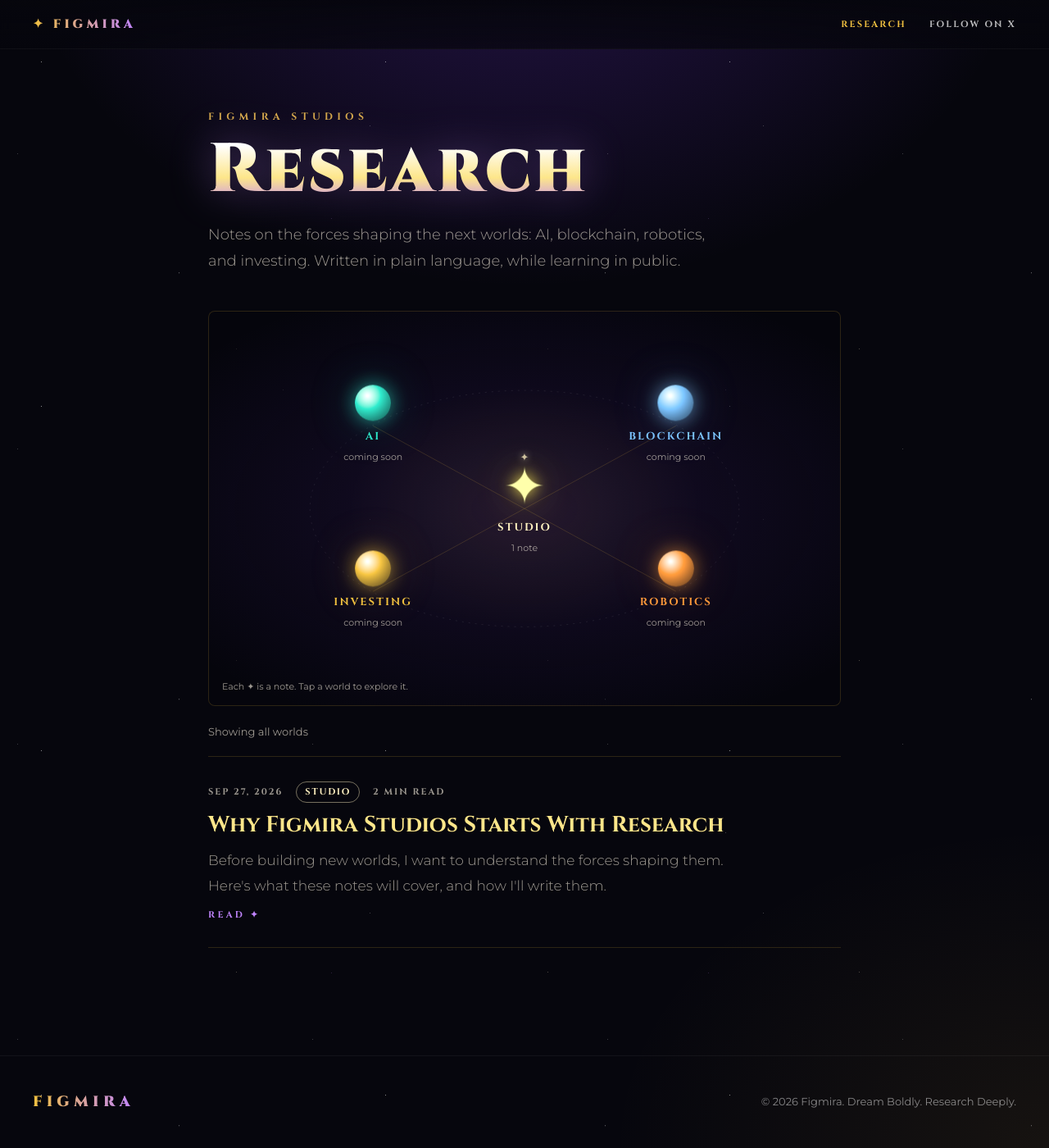
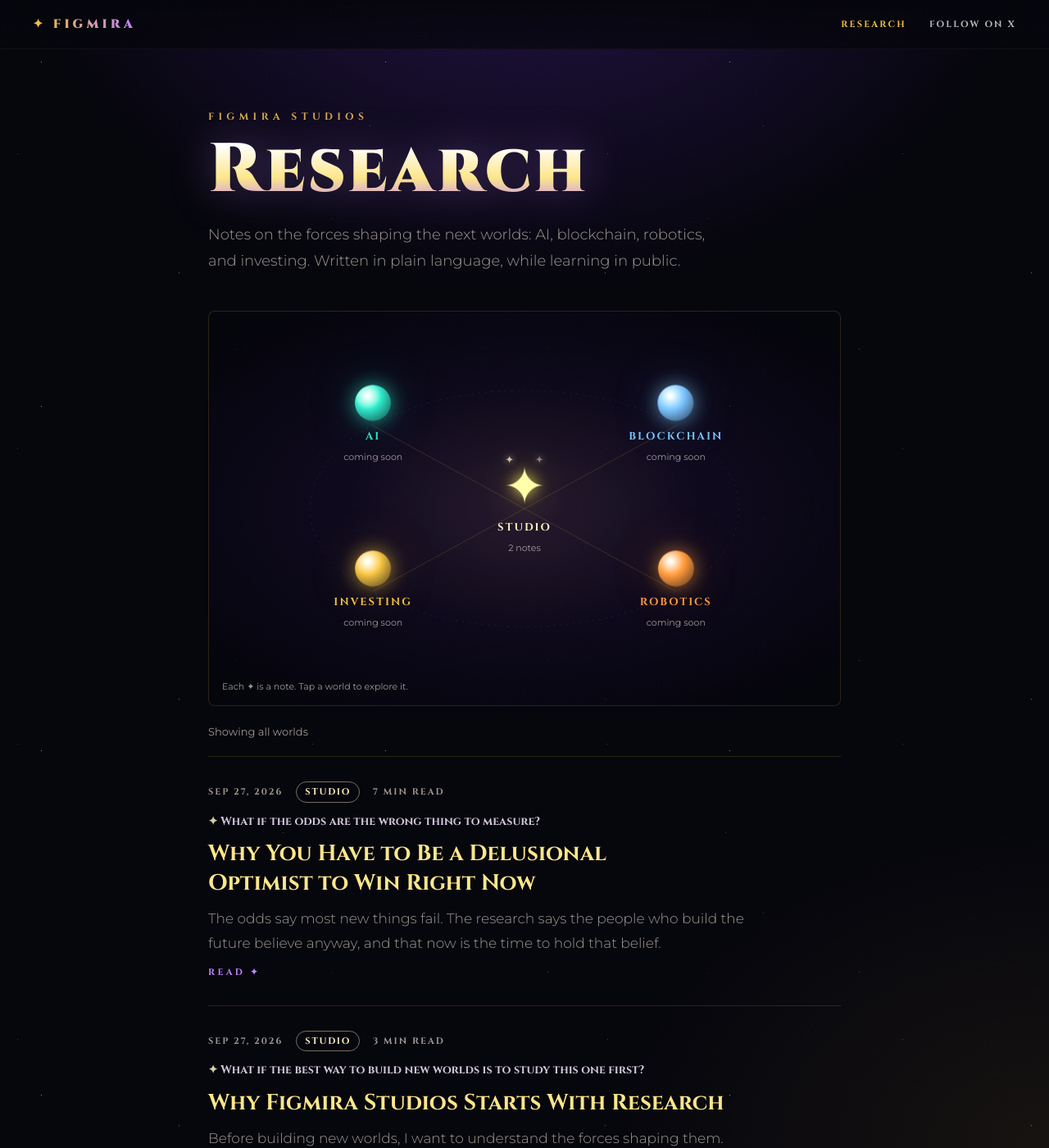
Before and after one commit to Figmira/figmira-website, a Jekyll site: the page built from research/index.html, in a window 1280 px wide and 1400 px high. Shown: the whole window at 82% size. Built offline with Jekyll 4.4.1, drawn with Linux system fonts in a browser that asks for light colours; some of the changed lines change nothing that is shown.

Commit message:
Add files via upload

```diff
--- a/_posts/2026-09-27-why-figmira-studios-starts-with-research.md
+++ b/_posts/2026-09-27-why-figmira-studios-starts-with-research.md
@@ -3,6 +3,7 @@
 title: Why Figmira Studios Starts With Research
 description: Before building new worlds, I want to understand the forces shaping them. Here's what these notes will cover, and how I'll write them.
 topic: Studio
+whatif: What if the best way to build new worlds is to study this one first?
 ---
 
 Every world starts as a figment. Figmira began as one: the idea that the worlds we imagine deserve to be built, not only dreamed about.
@@ -35,4 +36,12 @@
 
 Every realm on this site is still a figment. These notes are the first step toward making them real.
 
+<aside class="fx-figment" aria-label="Figment: an imagined scene">
+  <p class="fx-figment-label">✦ Figment · imagined, not reported</p>
+  <p>It's 2034. A delivery robot finishes its last route of the night and gets paid. Not its owner. The robot itself, a few cents sent over an open network.</p>
+  <p>It spends part of it on a software update an AI agent recommended, and saves the rest. Somewhere, an investor who backed the idea years ago, back when it sounded ridiculous, smiles.</p>
+  <p>This world doesn't exist yet. Every piece of it already does.</p>
+  <p class="fx-figment-src">Built from the four frontiers in this note: AI, blockchain, robotics, and investing.</p>
+</aside>
+
 *Iso, Founder of Figmira*
--- /dev/null
+++ b/_posts/2026-09-27-why-you-have-to-be-a-delusional-optimist.md
@@ -0,0 +1,155 @@
+---
+layout: note
+title: Why You Have to Be a Delusional Optimist to Win Right Now
+description: The odds say most new things fail. The research says the people who build the future believe anyway, and that now is the time to hold that belief.
+topic: Studio
+whatif: What if the odds are the wrong thing to measure?
+date: 2026-09-27 12:00:00 -0500
+---
+
+<aside class="fx-tldr" aria-label="The short version">
+  <p class="fx-tldr-title">The short version</p>
+  <ul>
+    <li>New founders rate their odds far higher than reality does. That optimism is how the future gets built.</li>
+    <li>AI, robots, and money are moving faster than ever, and the people who move now have the most room to run.</li>
+    <li>The trick: be delusional about the destination and disciplined about the road.</li>
+  </ul>
+</aside>
+
+Quick question before you read on: if you started something tomorrow, what are the odds it works? Out of 10.
+
+Hold that number. We'll come back to it.
+
+## The odds were never the point
+
+In 1988, researchers Arnold Cooper, Carolyn Woo, and William Dunkelberg asked 2,994 people who had just started businesses that same question. [Most of them rated their odds as very high.](https://www.sciencedirect.com/science/article/abs/pii/0883902688900201)
+
+<figure class="fx-chart" data-fx="bars">
+  <figcaption class="fx-cap">New founders who rated their own chance of success as…</figcaption>
+  <div class="fx-row" data-value="81" data-max="100" data-label="7 out of 10 or better" data-suffix="%">7 out of 10 or better: 81%</div>
+  <div class="fx-row" data-value="33" data-max="100" data-label="A perfect 10 out of 10" data-suffix="%">A perfect 10 out of 10: 33%</div>
+  <p class="fx-src">Source: Cooper, Woo &amp; Dunkelberg (1988), 2,994 new business owners</p>
+</figure>
+
+Reality is far harsher. Here's what actually happens to new businesses in the U.S.:
+
+<figure class="fx-chart" data-fx="bars">
+  <figcaption class="fx-cap">New U.S. businesses that have closed after…</figcaption>
+  <div class="fx-row" data-value="22" data-max="100" data-label="1 year" data-suffix="%">1 year: 22%</div>
+  <div class="fx-row" data-value="49" data-max="100" data-label="5 years" data-suffix="%">5 years: 49%</div>
+  <div class="fx-row" data-value="65" data-max="100" data-label="10 years" data-suffix="%">10 years: 65%</div>
+  <p class="fx-src">Source: U.S. Bureau of Labor Statistics data (through March 2025), analyzed by <a href="https://www.lendingtree.com/business/small/failure-rate/">LendingTree</a></p>
+</figure>
+
+Four out of five founders believe they're headed for success. Within ten years, nearly two out of three businesses are gone. By any sober math, most of those founders were wrong.
+
+And yet Daniel Kahneman, who won a Nobel Prize for studying how human judgment goes wrong, titled his chapter on this exact bias ["The Engine of Capitalism."](https://en.wikipedia.org/wiki/Thinking,_Fast_and_Slow) His point was that optimists take the risks everyone else avoids. Many of them lose. But the world moves forward because they tried.
+
+Jensen Huang built Nvidia into one of the most valuable companies on Earth. When the *Acquired* podcast asked him in 2023 whether he would start a company again, [he said he wouldn't](https://fortune.com/2023/10/23/nvidia-ceo-jensen-huang-tech-startup-entrepreneur). Building Nvidia, he explained, turned out to be "a million times harder than I expected it to be."
+
+That's the delusion that matters: either not knowing how hard it will be, or knowing and going anyway.
+
+### Where would you stand?
+
+Remember your number? Set it below and see which founders you'd be standing with.
+
+<div class="fx-odds" data-fx="odds"></div>
+
+## Why the world needs dreamers right now
+
+Look at where we are in 2026. The money, the machines, and the robots are all moving faster than ever.
+
+<figure class="fx-chart" data-fx="bars">
+  <figcaption class="fx-cap">Global AI investment, per year</figcaption>
+  <div class="fx-row" data-value="253" data-max="3000" data-label="2024" data-prefix="$" data-suffix="B">2024: $253B</div>
+  <div class="fx-row" data-value="581" data-max="3000" data-label="2025" data-prefix="$" data-suffix="B">2025: $581B</div>
+  <div class="fx-row" data-value="1" data-w="1000" data-max="3000" data-label="2026" data-forecast data-prefix="$" data-suffix="T+">2026 (forecast): $1T+</div>
+  <div class="fx-row" data-value="3" data-w="3000" data-max="3000" data-label="2030" data-forecast data-prefix="$" data-suffix="T+">2030 (forecast): $3T+</div>
+  <p class="fx-src">2024–25 (actual): Stanford AI Index 2026, via <a href="https://spectrum.ieee.org/state-of-ai-index-2026">IEEE Spectrum</a>. 2026 forecast: <a href="https://www.goldmansachs.com/insights/articles/global-investment-is-forecast-to-exceed-1-trillion-in-2026">Goldman Sachs</a>. 2030 forecast: <a href="https://www.delloro.com/news/ai-buildout-maintains-momentum-as-data-center-capex-surpasses-3-trillion-by-2030/">Dell’Oro Group</a> (worldwide data center spending, driven mostly by AI). Each source measures a little differently, so read the trend, not the exact gaps.</p>
+</figure>
+
+In one year, AI investment more than doubled. Forecasters expect it to keep climbing past $3 trillion a year by 2030. That's the world betting enormous sums on a future nobody can see yet.
+
+<figure class="fx-chart" data-fx="bars">
+  <figcaption class="fx-cap">Top AI score on <em>Humanity's Last Exam</em>, one of the hardest AI tests ever written</figcaption>
+  <div class="fx-row" data-value="8.8" data-max="100" data-label="Earlier best" data-suffix="%" data-decimals="1">Earlier best: 8.8%</div>
+  <div class="fx-row" data-value="38.3" data-max="100" data-label="Early 2026" data-suffix="%" data-decimals="1">Early 2026: 38.3%</div>
+  <p class="fx-src">Source: Stanford AI Index 2026, via <a href="https://spectrum.ieee.org/state-of-ai-index-2026">IEEE Spectrum</a></p>
+</figure>
+
+This test was designed to stump AI. In roughly a year, the best systems went from barely scratching it to solving more than a third.
+
+<figure class="fx-chart" data-fx="bars">
+  <figcaption class="fx-cap">Industrial robots installed in 2024</figcaption>
+  <div class="fx-row" data-value="295" data-max="300" data-label="China" data-suffix="K">China: 295,000</div>
+  <div class="fx-row" data-value="44.5" data-max="300" data-label="Japan" data-suffix="K" data-decimals="1">Japan: 44,500</div>
+  <div class="fx-row" data-value="34.2" data-max="300" data-label="United States" data-suffix="K" data-decimals="1">United States: 34,200</div>
+  <p class="fx-src">Source: <a href="https://ifr.org/ifr-press-releases/news/global-robot-demand-in-factories-doubles-over-10-years">International Federation of Robotics, World Robotics 2025</a></p>
+</figure>
+
+China alone installed a record 295,000 factory robots in 2024, more than half of the 542,000 installed worldwide. The machines aren't coming. They're here.
+
+And yet the mood is split. People are holding both feelings at once:
+
+<div class="fx-stats">
+  <div class="fx-stat"><span class="fx-num" data-to="59" data-suffix="%">59%</span><span class="fx-stat-label">say AI's benefits outweigh its drawbacks</span></div>
+  <div class="fx-stat"><span class="fx-num" data-to="52" data-suffix="%">52%</span><span class="fx-stat-label">say AI products make them nervous</span></div>
+</div>
+
+<p class="fx-src">Source: Stanford AI Index 2026, via <a href="https://spectrum.ieee.org/state-of-ai-index-2026">IEEE Spectrum</a></p>
+
+Ipsos's 2026 survey of 32 countries found the same split. [About as many people say AI makes them excited as say it makes them nervous](https://www.ipsos.com/en/global-attitudes-ai-2026-wonder-vs-worry-divide-deepens), and more and more, it's the same people feeling both.
+
+When the future is this uncertain, most people wait for proof, for permission, or for someone else to go first. That's exactly why the people who move now have room to run. The frontier is widest when everyone else is standing still.
+
+## Delusional about the destination, disciplined about the road
+
+Blind optimism has a real cost. Kahneman and Dan Lovallo warned in *Harvard Business Review* that [optimism leads executives to overestimate benefits and underestimate costs](https://hbr.org/2003/07/delusions-of-success-how-optimism-undermines-executives-decisions). Unchecked, it burns money, time, and people.
+
+The answer isn't less optimism. It's putting the optimism in the right place. Jim Collins calls this [the Stockdale Paradox](https://www.jimcollins.com/concepts/Stockdale-Concept.html): keep unwavering faith that you'll prevail in the end, while facing the most brutal facts about where you stand today.
+
+SpaceX's first rocket shows it best. [Falcon 1](https://en.wikipedia.org/wiki/Falcon_1) failed in 2006. It failed again in 2007. It failed a third time in August 2008. On September 28, 2008, the fourth launch reached orbit, the first privately developed liquid-fueled rocket ever to do so. The belief never changed. The engineering changed every single time.
+
+That's the kind of delusional I mean:
+
+<blockquote class="fx-pull"><p>Impossible about the dream. Ruthless about the facts.</p></blockquote>
+
+## Optimism keeps you in the game
+
+There's one more reason to stay optimistic, and it has nothing to do with business. A 2019 study in *PNAS* followed about 70,000 women for 10 years and about 1,400 men for 30 years, and compared the most optimistic people with the least.
+
+<div class="fx-stats">
+  <div class="fx-stat"><span class="fx-num" data-to="11,15" data-suffix="%">11–15%</span><span class="fx-stat-label">longer lifespan on average for the most optimistic</span></div>
+  <div class="fx-stat"><span class="fx-num" data-to="50,70" data-suffix="%">50–70%</span><span class="fx-stat-label">greater odds of living to 85</span></div>
+</div>
+
+<p class="fx-src">Source: <a href="https://pubmed.ncbi.nlm.nih.gov/31451635/">Lee et al., <em>PNAS</em> (2019)</a></p>
+
+The study shows a link, not proof that optimism causes a longer life. But the pattern matches what every builder learns the hard way: the people who believe it will work are the ones still standing when it finally does.
+
+## Why I started Figmira
+
+I'm not an engineer by training. I'm new to code. I built this website anyway, one piece at a time, with AI as my co-pilot, breaking things and fixing them until it felt like a door into another world.
+
+By sober math, I had no business doing it. That's exactly why Figmira exists: to study the technologies reshaping the world, like AI, blockchain, robotics, and markets, and to build with imagination first, even when the odds say wait.
+
+## How Figmira practices delusional optimism
+
+- **Dream at full size.** We don't shrink ideas to fit today's odds. Every world starts as a figment.
+- **Research like a skeptic.** These notes exist to face the brutal facts about AI, blockchain, robotics, and markets, including the ones we don't like.
+- **Keep launching.** Falcon 1 needed four tries. We'll probably need more. Each attempt is data, not a verdict.
+- **Protect the light.** When the news is loud and the mood is nervous, keep the ✦ lit.
+
+<aside class="fx-figment" aria-label="Figment: an imagined scene">
+  <p class="fx-figment-label">✦ Figment · imagined, not reported</p>
+  <p>It's 2031. In a garage somewhere, a founder rates her odds a 10 out of 10. The math says she's wrong.</p>
+  <p>She builds anyway, with an AI partner that never sleeps and a robot arm bought secondhand from a factory that upgraded. Her first three launches fail. The fourth one works.</p>
+  <p>Nobody remembers the three that failed. Everyone uses the fourth.</p>
+  <p class="fx-figment-src">Built from the facts in this note: founder confidence, business survival rates, AI investment, robot installations, and Falcon 1.</p>
+</aside>
+
+<p class="fx-callback" data-fx="callback" aria-live="polite" hidden></p>
+
+The world will tell you your odds. Dream anyway.
+
+*Iso, Founder of Figmira*
```
